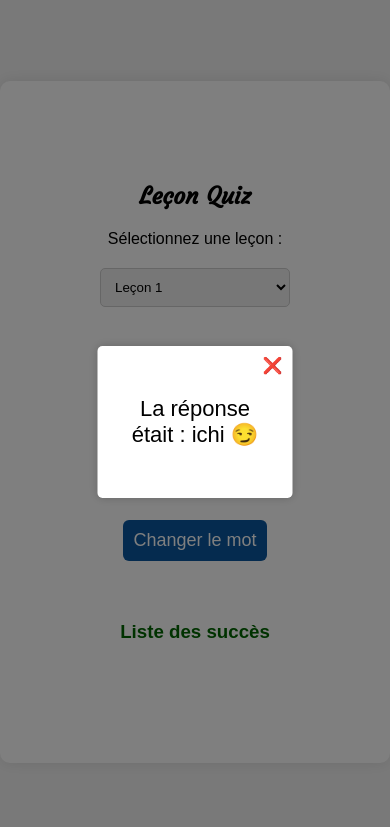
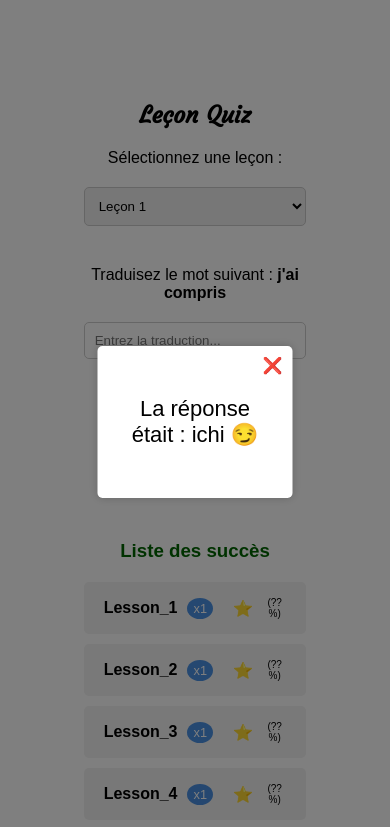
Before and after one commit to Maxime22/quiz, a plain HTML site: page japanese/japLessonsIndex.html in a window 390 px wide. Both pictures are taken after a click on the button "Changer le mot". Shown: the top 827 px of the page. Drawn offline with Linux system fonts and the light colour scheme.

Commit message:
fix: fix responsive mobile + undefined score lesson to ??

```diff
--- a/indexedDB.js
+++ b/indexedDB.js
@@ -22,7 +22,9 @@ window.onload = function () {
         console.log("Version actuelle de la base de données:", database.version);
 
         // FOR DEV PURPOSE
-        // registerBadge("Lesson 1");
+        for (let i = 1; i < 22; i++) {
+            registerBadge("Lesson_" + i);
+        }
 
         displayStatistics();
     };
@@ -121,7 +123,6 @@ function registerBadge(badgeName) {
 }
 
 function displayStatistics() {
-
     let transaction = database.transaction(["lessons"], "readonly");
     let lessonStore = transaction.objectStore("lessons");
     let getAllLessons = lessonStore.getAll();
@@ -188,6 +189,9 @@ function createBadgeWithScoreForDisplay(badge, badgeListElement, lessonsMap) {
     badgeCount.textContent = `x${badge.numberOfThisBadge}`;
 
     let lessonScore = lessonsMap.get(parseInt(badge.badgeName.match(/\d+/)[0]));
+    if (!lessonScore){
+        lessonScore = "??";
+    }
     let starElement = createStarElement(lessonScore);
 
     let lessonScoreDisplayed = document.createElement('span');
--- a/style.css
+++ b/style.css
@@ -221,11 +221,9 @@ body.bodyspanish div.wrapper div.responses div.response:hover {
 .bodyLessons {
     font-family: Arial, sans-serif;
     background-color: #f4f4f4;
-    height: 100vh;
     margin: 0;
     display: flex;
     justify-content: center;
-    align-items: center;
 }
 
 #quizContainer {
```
